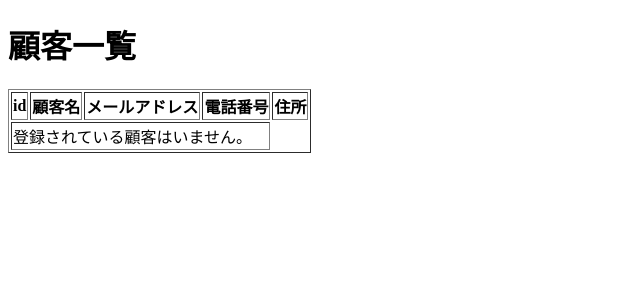
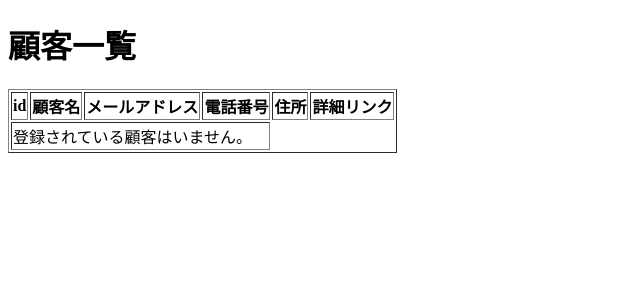
Before and after one commit to iknowsummer/202503sample, a Django app: page / in a window 1280 px wide. Shown: the top 300 px of the page, without its empty margins (0-640 px from the left). Run offline with Django 5.2, Linux system fonts and the light colour scheme; data that the repository does not hold is empty.

Commit message:
一覧→詳細への移動リンクをひとまず追加

```diff
--- a/app/app/templates/customer_detail.html
+++ b/app/app/templates/customer_detail.html
@@ -20,5 +20,8 @@
         <td>{{ customer.address }}</td>
       </tr>
     </table>
+    <div>
+      <a href="/customers">一覧へ戻る</a>
+    </div>
   </body>
 </html>
--- a/app/app/templates/customer_list.html
+++ b/app/app/templates/customer_list.html
@@ -13,6 +13,7 @@
         <th>メールアドレス</th>
         <th>電話番号</th>
         <th>住所</th>
+        <th>詳細リンク</th>
       </tr>
       {% for customer in customers %}
       <tr>
@@ -21,6 +22,7 @@
         <td>{{ customer.email }}</td>
         <td>{{ customer.phone }}</td>
         <td>{{ customer.address }}</td>
+        <td><a href="/customer/{{ customer.id }}">詳細へ</a></td>
       </tr>
       {% empty %}
       <tr>
```
